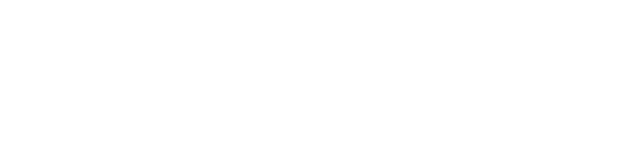
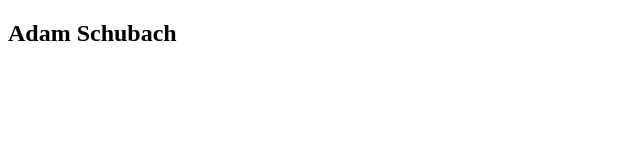
Before and after one commit to TheAtomicShoebox/TeamGit, a plain HTML site: page index.html in a window 1280 px wide. Shown: the whole page, without its empty margins (0-640 px from the left). Drawn offline with Linux system fonts and the light colour scheme.

Commit message:
Small additions

```diff
--- a/index.html
+++ b/index.html
@@ -10,6 +10,12 @@
     <!--Name-->
     <!--Motto-->
     <!--Profile Adam-->
+    <div class="contentWrapper">
+        <section id="profileBox">
+            <h1>Adam Schubach</h1>
+            <h2></h2>
+        </section>
+    </div>
     <!--Profile Amy-->
     <!--Profile Kendra-->
 </body>
```
